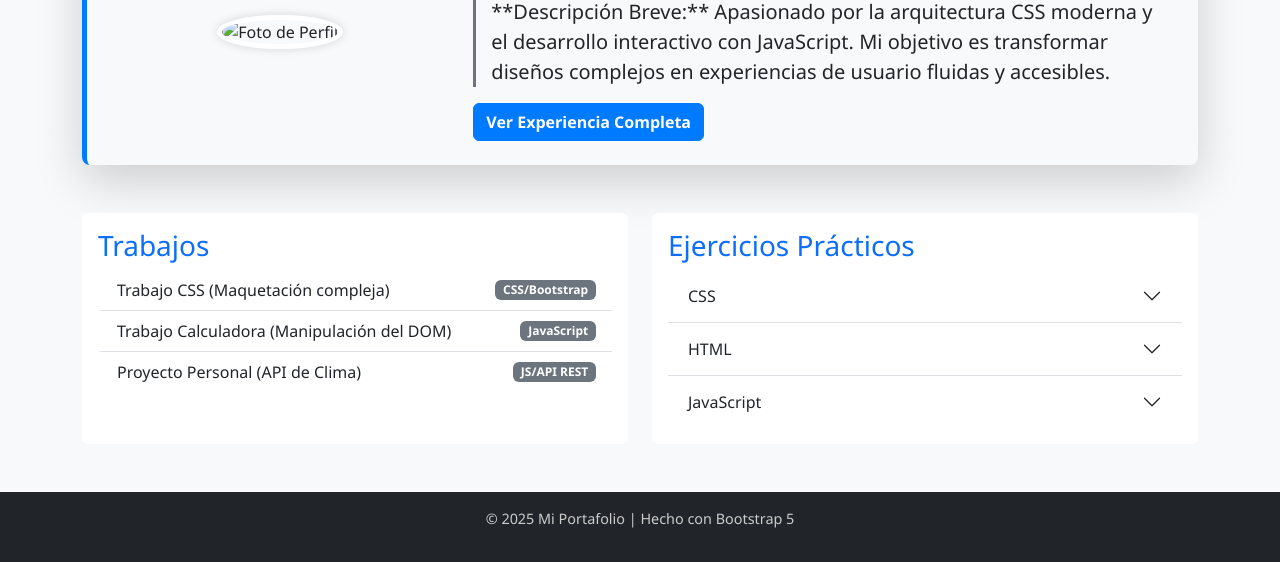
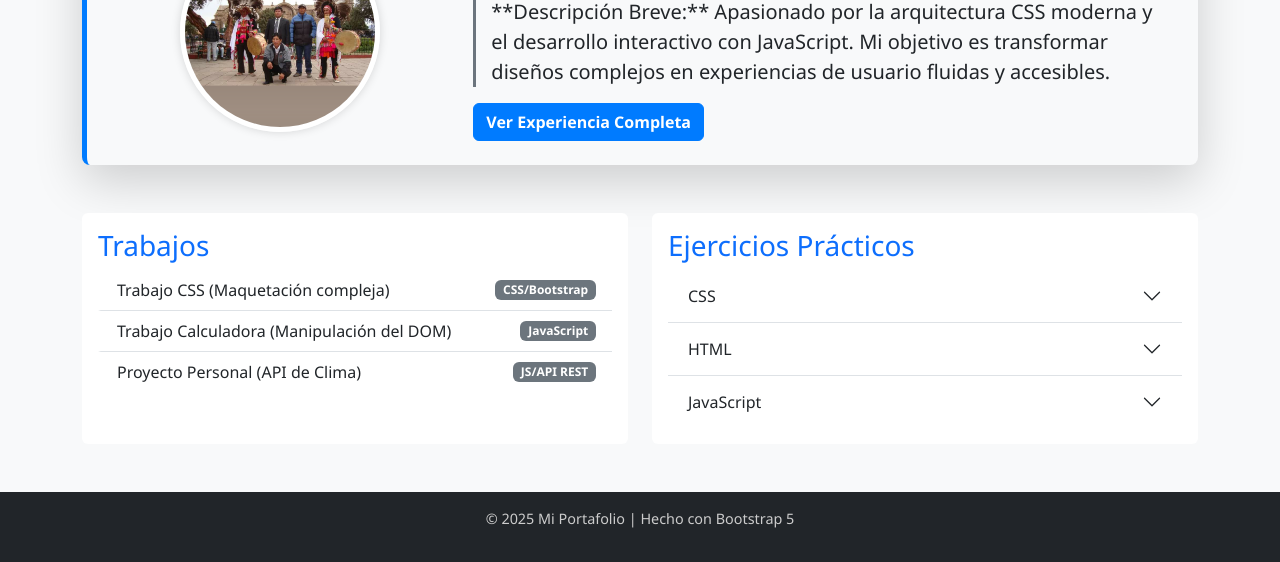
Before and after one commit to edwardespillico-arch/mis-trabajos-en-la-web, a plain HTML site: page index.html in a window 1280 px wide. Shown: the part 301-863 px from the top of the page. Drawn offline with nearby package versions, Linux system fonts and the light colour scheme.

Commit message:
agregue una imagen

```diff
--- a/index.html
+++ b/index.html
@@ -29,7 +29,7 @@
         <section class="profile-hero p-4 mb-5 shadow-lg bg-light rounded-3">
             <div class="row align-items-center">
                 <div class="col-md-4 text-center">
-                    <img src="img/perfil.jpg" alt="Foto de Perfil" class="profile-img">
+                    <img src="img/perfil.png" alt="Foto de Perfil" class="profile-img">
                 </div>
                 <div class="col-md-8">
                     <h2 class="display-5 mb-3">Desarrollador Web Front-End</h2>
```
Also changed, not shown: img/perfil.png (added).
